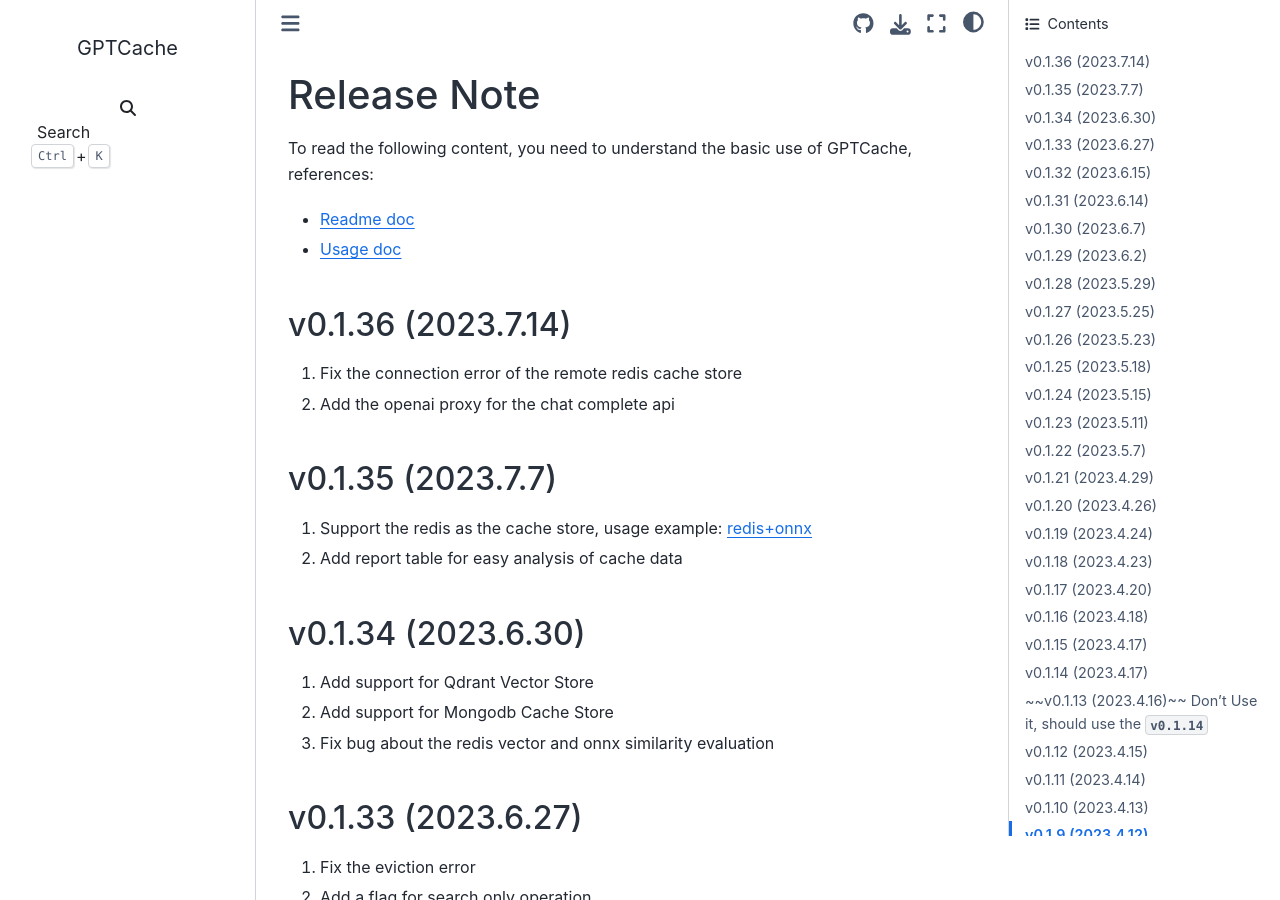
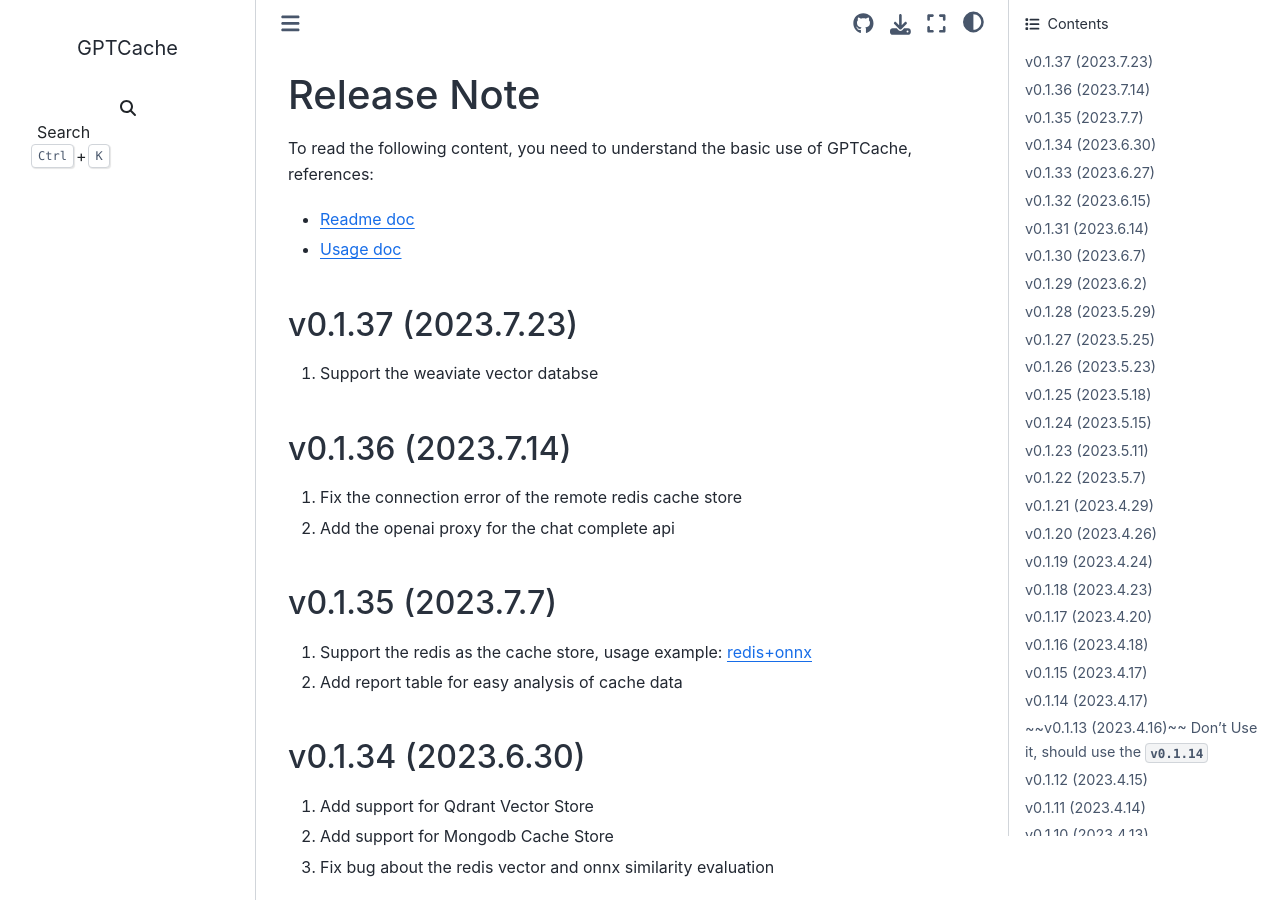
Before and after one commit to zilliztech/GPTCache, a Sphinx documentation site: the page built from docs/release_note.md, in a window 1280 px wide and 900 px high. Built offline with Sphinx 7.4.7 and the Sphinx Book theme 1.1.4, drawn with Linux system fonts in a browser that asks for light colours; pages that are not in the unit, such as notebooks, are missing from menus; the version number is read from the project's files by our own code.

Commit message:
Update the version to `0.1.37` (#494)
Signed-off-by: SimFG <bang.fu@zilliz.com>
Signed-off-by: Reuben Thomas-Davis <reubenestd@gmail.com>

```diff
--- a/docs/release_note.md
+++ b/docs/release_note.md
@@ -4,6 +4,10 @@
 
 - [Readme doc](https://github.com/zilliztech/GPTCache)
 - [Usage doc](https://github.com/zilliztech/GPTCache/blob/main/docs/usage.md)
+
+## v0.1.37 (2023.7.23)
+
+1. Support the weaviate vector databse
 
 ## v0.1.36 (2023.7.14)
 
--- a/gptcache/__init__.py
+++ b/gptcache/__init__.py
@@ -1,5 +1,5 @@
 """gptcache version"""
-__version__ = "0.1.36"
+__version__ = "0.1.37"
 
 from gptcache.config import Config
 from gptcache.core import Cache
```
